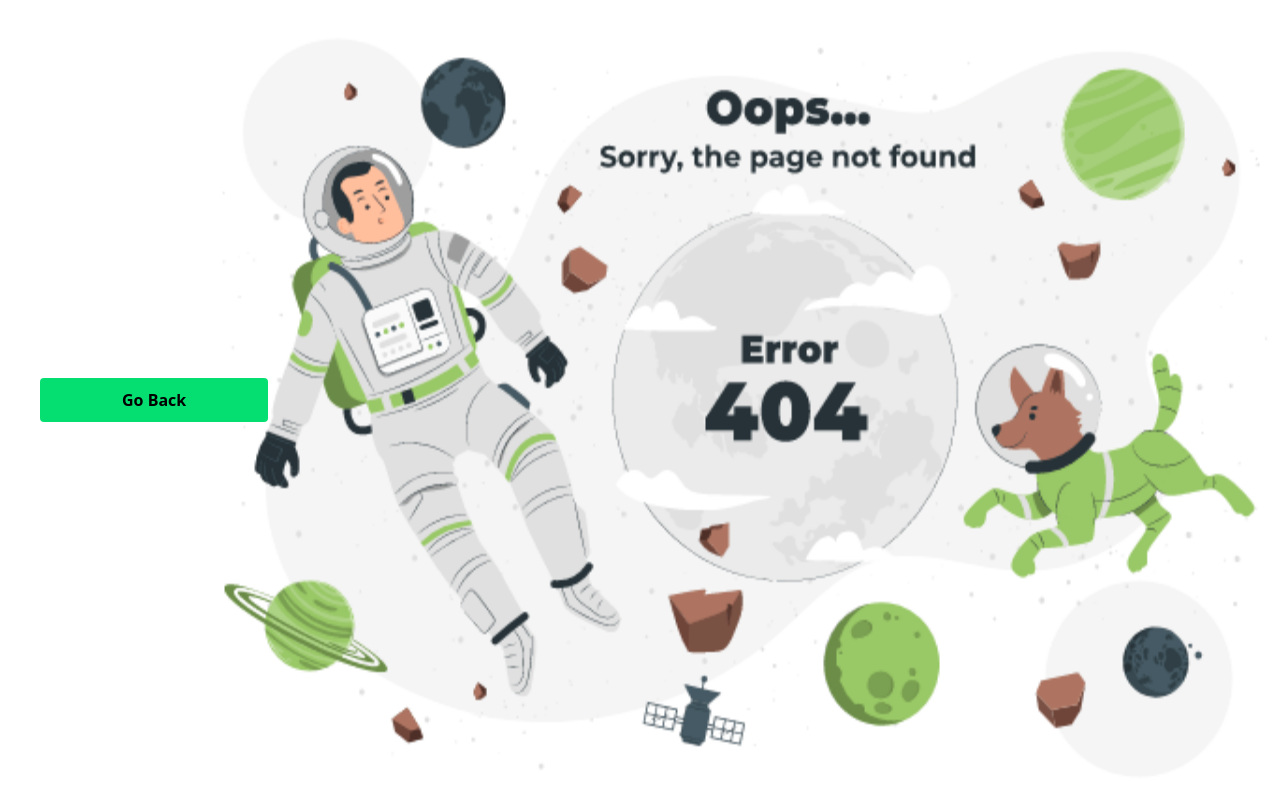
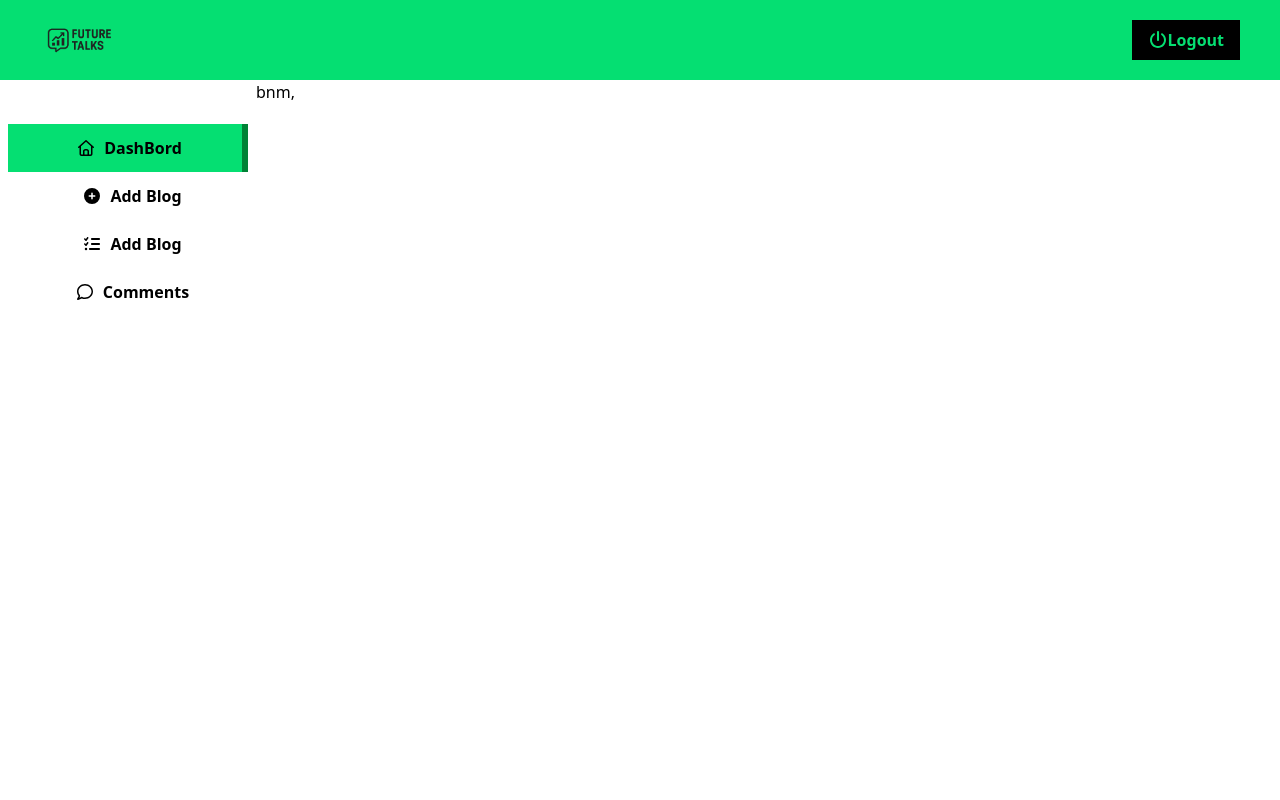
Before and after one commit to hareeshvs72/Blog-MERN-FRONTEND, a React (Vite) app: page /admin in a window 1280 px wide. Built offline with nearby package versions, Linux system fonts and the light colour scheme.

Commit message:
sidebar done

```diff
--- /dev/null
+++ b/src/Admin/components/AdminHeader.jsx
@@ -0,0 +1,20 @@
+import { faPowerOff } from '@fortawesome/free-solid-svg-icons'
+import { FontAwesomeIcon } from '@fortawesome/react-fontawesome'
+import React from 'react'
+import { Link } from 'react-router-dom'
+
+function AdminHeader() {
+  return (
+     <div className='bg-green-400  px-10 flex items-center justify-between'>
+        <div>
+            <img src="/logo.png" alt="logo" width={'80px'} height={'80px'} />
+        </div>
+        <div>
+          <button className='px-4 bg-black text-green-400 font-bold py-2 hover:rounded-3xl'><Link to={'/'} ><FontAwesomeIcon icon={faPowerOff} />Logout</Link></button>
+        </div>
+
+    </div>
+  )
+}
+
+export default AdminHeader
--- /dev/null
+++ b/src/Admin/components/AdminSidebar.jsx
@@ -0,0 +1,39 @@
+import { faComment, faHouse } from '@fortawesome/free-regular-svg-icons'
+import { faBars, faCirclePlus, faListCheck } from '@fortawesome/free-solid-svg-icons'
+import { FontAwesomeIcon } from '@fortawesome/react-fontawesome'
+import React, { useState } from 'react'
+import { Link } from 'react-router-dom'
+
+
+function AdminSidebar() {
+    const [ navbarStyle , setNavbarStyle] = useState(false)
+    const [ dashbordStyle , setDashbordStyle] = useState(true)
+    const [ addBlogStyle , setAddBlogStyle] = useState(false)
+    const [blogListStyle , setBlogListStyle] = useState(false)
+    const [ commentStyle , setCommentStyle] = useState(false)
+  return (
+    <>
+    <div className='md:hidden block bg-green-400 p-3 text-2xl'  >
+       <button onClick={()=>setNavbarStyle(!navbarStyle)} > <FontAwesomeIcon icon={faBars} /></button>
+    </div>
+    <div className={navbarStyle && 'md:block hidden '} >
+        <div className="w-full h-full flex flex-col items-center px-2 md:py-10 mt-1 ">
+            <div onClick={()=>{setDashbordStyle(true);setAddBlogStyle(false);setBlogListStyle(false);setCommentStyle(false) }} className={dashbordStyle ?'font-bold  border-r-6 border-green-700 bg-green-400 w-full text-center p-3' : 'p-3 text-center font-bold ' }>
+                <button ><Link><FontAwesomeIcon icon={faHouse} className='mx-2' />DashBord</Link></button>
+            </div>
+              <div onClick={()=>{setAddBlogStyle(true);setDashbordStyle(false);setBlogListStyle(false);setCommentStyle(false) }} className={addBlogStyle ?'font-bold  border-r-6 border-green-700 bg-green-400 w-full text-center p-3' : 'p-3 text-center font-bold ' }>
+                <button ><Link><FontAwesomeIcon icon={faCirclePlus}  className='mx-2' />Add Blog</Link></button>
+            </div>
+             <div onClick={()=>{setBlogListStyle(true);setDashbordStyle(false);setAddBlogStyle(false);setCommentStyle(false) }} className={blogListStyle ?'font-bold  border-r-6 border-green-700 bg-green-400 w-full text-center p-3' : 'p-3 text-center font-bold ' }>
+                <button ><Link><FontAwesomeIcon icon={faListCheck}   className='mx-2'/>Add Blog</Link></button>
+            </div>
+            <div onClick={()=>{setCommentStyle(true);setDashbordStyle(false);setAddBlogStyle(false);setBlogListStyle(false) }} className={commentStyle ?'font-bold  border-r-6 border-green-700 bg-green-400 w-full text-center p-3' : 'p-3 text-center font-bold ' }>
+                <button ><Link><FontAwesomeIcon icon={faComment}  className='mx-2' />Comments</Link></button>
+            </div>
+        </div>
+    </div>
+    </>
+  )
+}
+
+export default AdminSidebar
--- /dev/null
+++ b/src/Admin/pages/Bloglist.jsx
@@ -0,0 +1,9 @@
+import React from 'react'
+
+function Bloglist() {
+  return (
+    <div>Bloglist</div>
+  )
+}
+
+export default Bloglist
--- /dev/null
+++ b/src/Admin/pages/Comments.jsx
@@ -0,0 +1,9 @@
+import React from 'react'
+
+function Comments() {
+  return (
+    <div>Comments</div>
+  )
+}
+
+export default Comments
--- /dev/null
+++ b/src/Admin/pages/Create.jsx
@@ -0,0 +1,9 @@
+import React from 'react'
+
+function Create() {
+  return (
+    <div>Create</div>
+  )
+}
+
+export default Create
--- /dev/null
+++ b/src/Admin/pages/Dashbord.jsx
@@ -0,0 +1,27 @@
+import React from 'react'
+import AdminHeader from '../components/AdminHeader'
+import AdminSidebar from '../components/AdminSidebar'
+
+function Dashbord() {
+  return (
+    <>
+    <AdminHeader/>
+
+    <>
+      <div className="md:grid grid-cols-5">
+        <div className="col-span-1">
+          <AdminSidebar/>
+        </div>
+        <div className="col-span-4">
+          bnm,
+        </div>
+      </div>
+    </>
+
+
+
+    </>
+  )
+}
+
+export default Dashbord
--- a/src/App.jsx
+++ b/src/App.jsx
@@ -8,6 +8,7 @@ import Contact from './User/Pages/Contact'
 import LogReg from './Auth/LogReg'
 import Pnf from './Auth/Pnf'
 import View from './User/Pages/View'
+import Dashbord from './Admin/pages/Dashbord'
 function App() {
 
   return (
@@ -22,6 +23,10 @@ function App() {
           <Route path='/:id/view' element={<View/>} />
 
         <Route path='/*' element={<Pnf />} />
+
+
+         <Route path='/admin' element={<Dashbord />} />
+
       </Routes>
 
     </>
--- a/src/User/Pages/Blog.jsx
+++ b/src/User/Pages/Blog.jsx
@@ -39,7 +39,7 @@ function Blog() {
             </div>
               <div className="md:grid grid-cols-4  gap-10 md:my-0 my-3">
         {/* card dupliacte */}
-        <div className='p-2 rounded shadow  md:my-0 my-3'>
+        <div className='p-2 rounded shadow hover:shadow-2xl   md:my-0 my-3'>
           <div style={{height:'200px'}}>
             <img src="/thumb.png" alt="Thubnail" className='bg-cover'  />
           </div>
@@ -53,7 +53,7 @@ function Blog() {
           </div>
         </div>
 
-        <div className='p-2 rounded shadow  md:my-0 my-3'>
+        <div className='p-2 rounded shadow  hover:shadow-2xl  md:my-0 my-3'>
           <div style={{height:'200px'}}>
             <img src="https://tse4.mm.bing.net/th/id/OIP.IE1imfd_0Zi8rwbvjyrH1wHaE8?pid=Api&P=0&h=180" alt="Thubnail" className='bg-cover w-full h-full'  />
           </div>
--- a/src/User/Pages/Landing.jsx
+++ b/src/User/Pages/Landing.jsx
@@ -45,7 +45,7 @@ function Landing() {
       <h1 className='font-bold text-3xl mb-5'>Recent Blogs</h1>
       <div className="md:grid grid-cols-4  gap-10 md:my-0 my-3">
         {/* card dupliacte */}
-        <div className='p-2 rounded shadow  md:my-0 my-3'>
+        <div className='p-2 rounded shadow hover:shadow-2xl  md:my-0 my-3'>
           <div style={{height:'200px'}}>
             <img src="/thumb.png" alt="Thubnail" className='bg-cover'  />
           </div>
@@ -59,7 +59,7 @@ function Landing() {
           </div>
         </div>
 
-        <div className='p-2 rounded shadow  md:my-0 my-3'>
+        <div className='p-2 rounded shadow hover:shadow-2xl   md:my-0 my-3'>
           <div style={{height:'200px'}}>
             <img src="https://tse4.mm.bing.net/th/id/OIP.IE1imfd_0Zi8rwbvjyrH1wHaE8?pid=Api&P=0&h=180" alt="Thubnail" className='bg-cover w-full h-full'  />
           </div>
```
